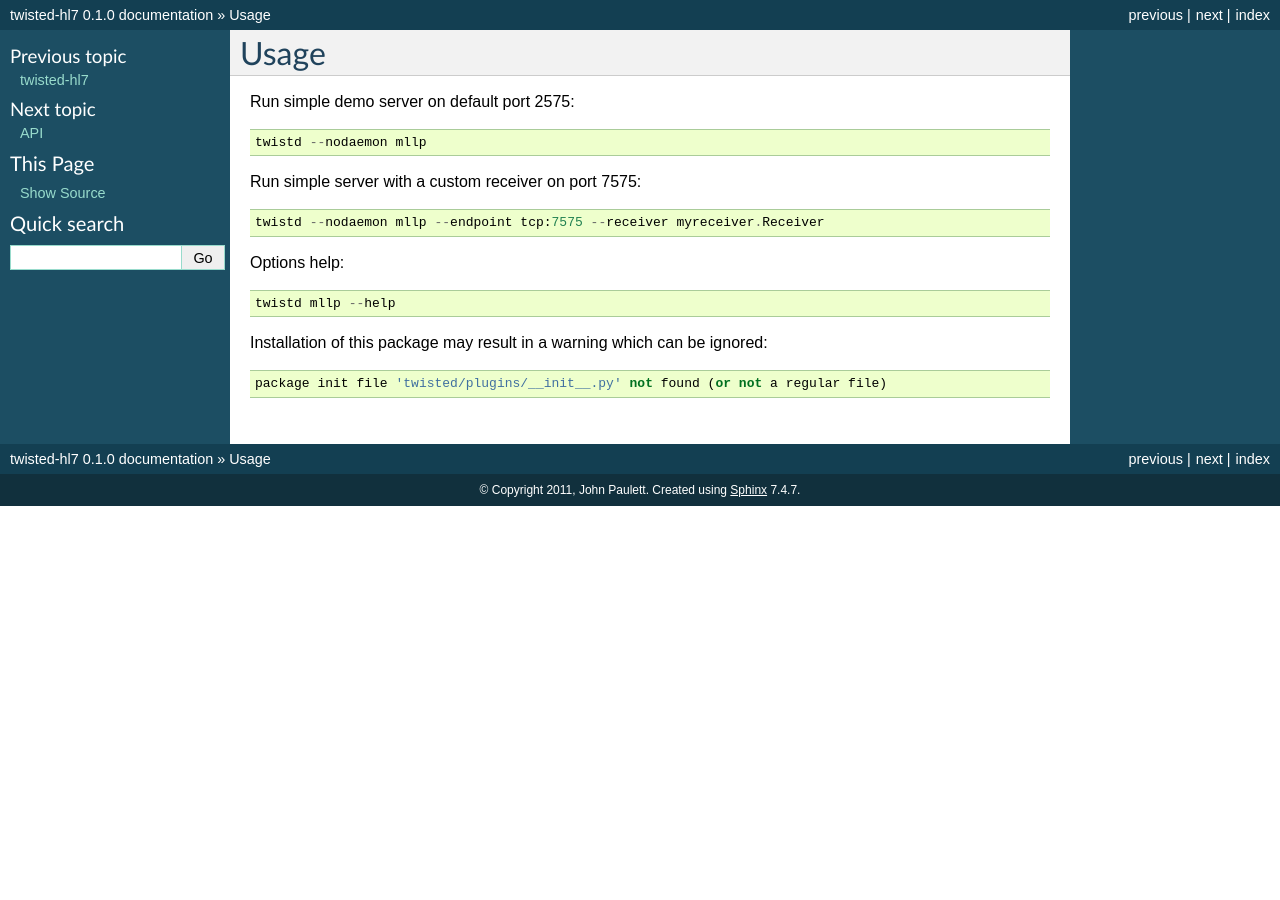
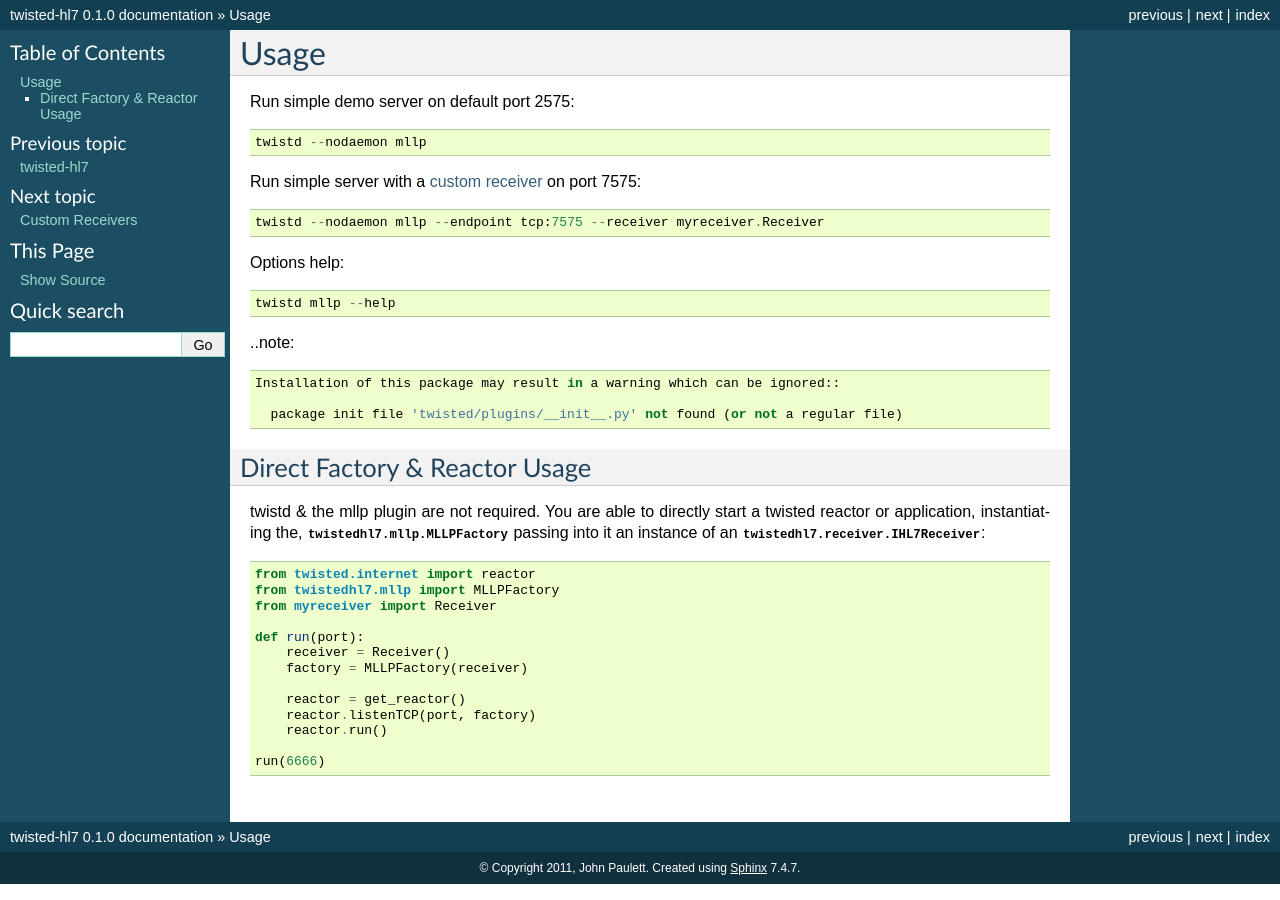
Before and after one commit to johnpaulett/txHL7, a Sphinx documentation site: the page built from docs/usage.rst, in a window 1280 px wide. Built offline with Sphinx 7.4.7, drawn with Linux system fonts in a browser that asks for light colours.

Commit message:
Add documentation about building a receiver.

```diff
--- a/docs/api.rst
+++ b/docs/api.rst
@@ -1,11 +1,19 @@
 API
 ===
 
+Receivers
+---------
+.. automodule:: twistedhl7.receiver
+   :members:
+
+
+MLLP
+----
 .. automodule:: twistedhl7.mllp
    :members:
 
-.. automodule:: twistedhl7.receiver
-   :members:
 
+MLLP Plugin
+-----------
 .. automodule:: twisted.plugins.mllp_plugin
    :members:
--- a/docs/conf.py
+++ b/docs/conf.py
@@ -257,4 +257,7 @@
 
 
 # Example configuration for intersphinx: refer to the Python standard library.
-intersphinx_mapping = {'http://docs.python.org/': None}
+intersphinx_mapping = {
+    'http://docs.python.org/': None,
+    'http://twistedmatrix.com/documents/current/': None,
+}
--- a/docs/index.rst
+++ b/docs/index.rst
@@ -36,6 +36,7 @@
    :maxdepth: 2
 
    usage
+   custom-receiver
    api
    changelog
 
--- a/docs/usage.rst
+++ b/docs/usage.rst
@@ -5,7 +5,7 @@
 
     twistd --nodaemon mllp
 
-Run simple server with a custom receiver on port 7575::
+Run simple server with a :doc:`custom receiver <custom-receiver>` on port 7575::
 
     twistd --nodaemon mllp --endpoint tcp:7575 --receiver myreceiver.Receiver
 
@@ -13,6 +13,32 @@
 
     twistd mllp --help
 
-Installation of this package may result in a warning which can be ignored::
+
+..note::
+
+  Installation of this package may result in a warning which can be ignored::
 
     package init file 'twisted/plugins/__init__.py' not found (or not a regular file)
+
+
+Direct Factory & Reactor Usage
+------------------------------
+
+twistd & the mllp plugin are not required. You are able to directly start a
+twisted reactor or application, instantiating the,
+:py:class:`twistedhl7.mllp.MLLPFactory` passing into it an instance of an
+:py:class:`twistedhl7.receiver.IHL7Receiver`::
+
+    from twisted.internet import reactor
+    from twistedhl7.mllp import MLLPFactory
+    from myreceiver import Receiver
+
+    def run(port):
+        receiver = Receiver()
+        factory = MLLPFactory(receiver)
+
+        reactor = get_reactor()
+        reactor.listenTCP(port, factory)
+        reactor.run()
+
+    run(6666)
```
Also changed, not shown: docs/custom-receiver.rst (added, +99 -0 lines).
